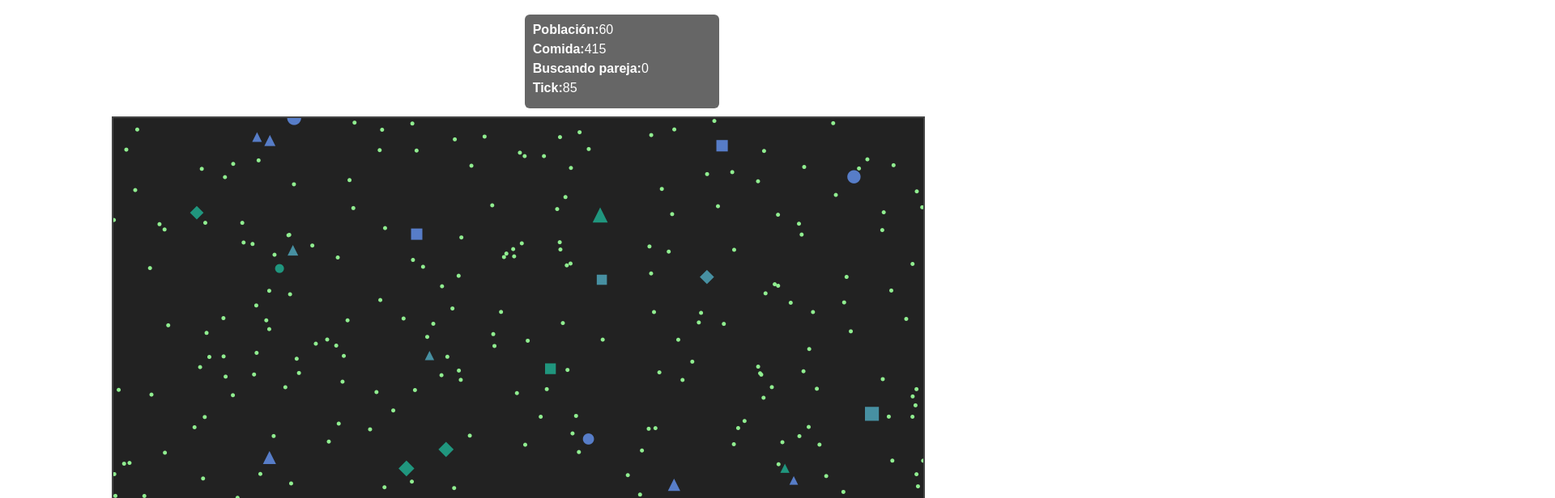
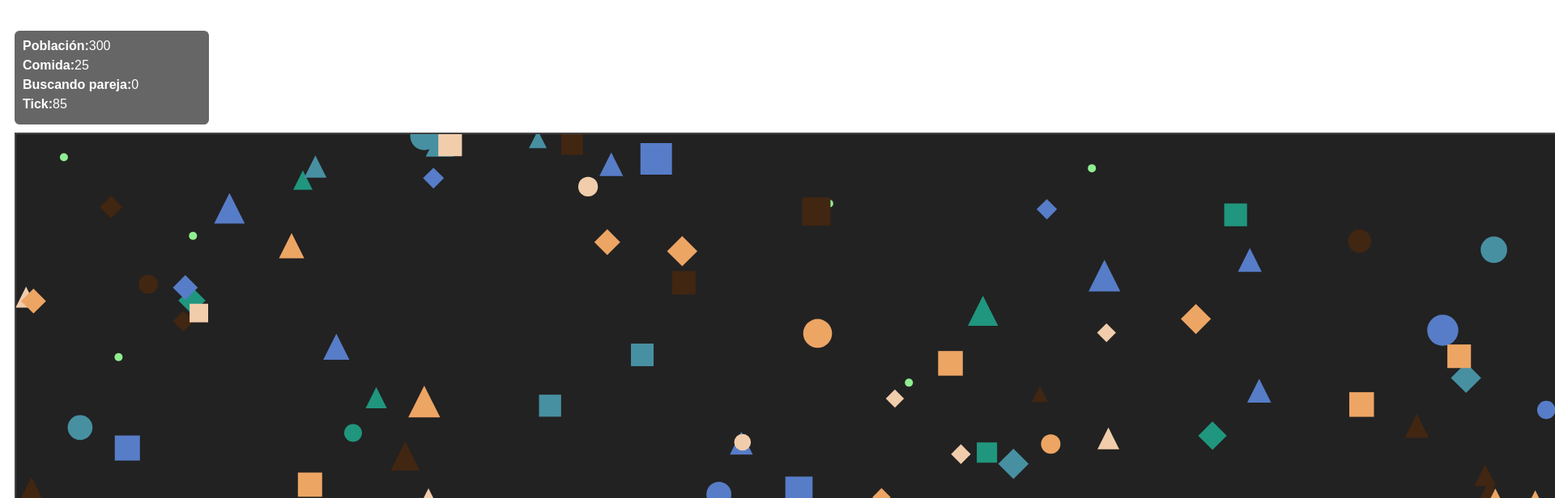
Before and after one commit to Programmercito/world-simulation, an Angular app: page / in a window 1280 px wide. Shown: the top 616 px of the page at 81% size, 1920 px wide, since content can reach past the window. Built offline with nearby package versions, Linux system fonts and the light colour scheme.

Commit message:
refactor: adjust canvas alignment, dimensions, and world initialization parameters for improved layout and behavior

```diff
--- a/src/app/canvas/canvas.scss
+++ b/src/app/canvas/canvas.scss
@@ -7,24 +7,19 @@
       display: flex;
       flex-direction: column;
       gap: 10px;
-      align-items: center;
+      align-items: flex-start;
       justify-content: flex-start;
       padding: 10px;
     }
     canvas {
       display: block;
       border: 2px solid #444;
-      margin: auto;
       background-color: #222;
-      /* The logical canvas internal size remains 2000x2000 (element attributes).
-         Use CSS width/height to control visual scale so layout and alignment behave
-         according to the visual size of the canvas element. */
-      width: 1000px; /* display size */
-      height: 1000px; /* display size */
-      max-width: 100%;
+      width: 2000px;
+      height: 2000px;
       box-sizing: content-box;
     }
-    .canvas-info { display:flex; gap: 12px; align-items:center; }
+    .canvas-info { display:flex; flex-direction: column; align-items: flex-start; gap: 4px; }
     .stats {
       color: #fff;
       background: rgba(0,0,0,0.6);
--- a/src/app/libs/factories/simulation-service.ts
+++ b/src/app/libs/factories/simulation-service.ts
@@ -23,8 +23,8 @@ export class SimulationService {
 
     constructor(canvasContext: CanvasRenderingContext2D) {
         this.ctx = canvasContext;
-        // Inicializamos el mundo al crear el servicio
-        this.world = this.worldFactory.create(3, 20, 400);
+        // Inicializamos el mundo al crear el servicio (usa valores por defecto del factory)
+        this.world = this.worldFactory.create();
     }
 
     public start() {
--- a/src/app/libs/factories/world-factory.ts
+++ b/src/app/libs/factories/world-factory.ts
@@ -12,9 +12,9 @@ export class WorldFactory {
     private foodFactory = new FoodFactory();
 
     create(
-        initialCivilizations: number = 3,
-        initialIndividualsPerCivilization: number = 20,
-        initialFoodSources: number = 1200
+        initialCivilizations: number = 6,
+        initialIndividualsPerCivilization: number = 50,
+        initialFoodSources: number = 10
     ): World {
         const width = 2000;
         const height = 2000;
```
